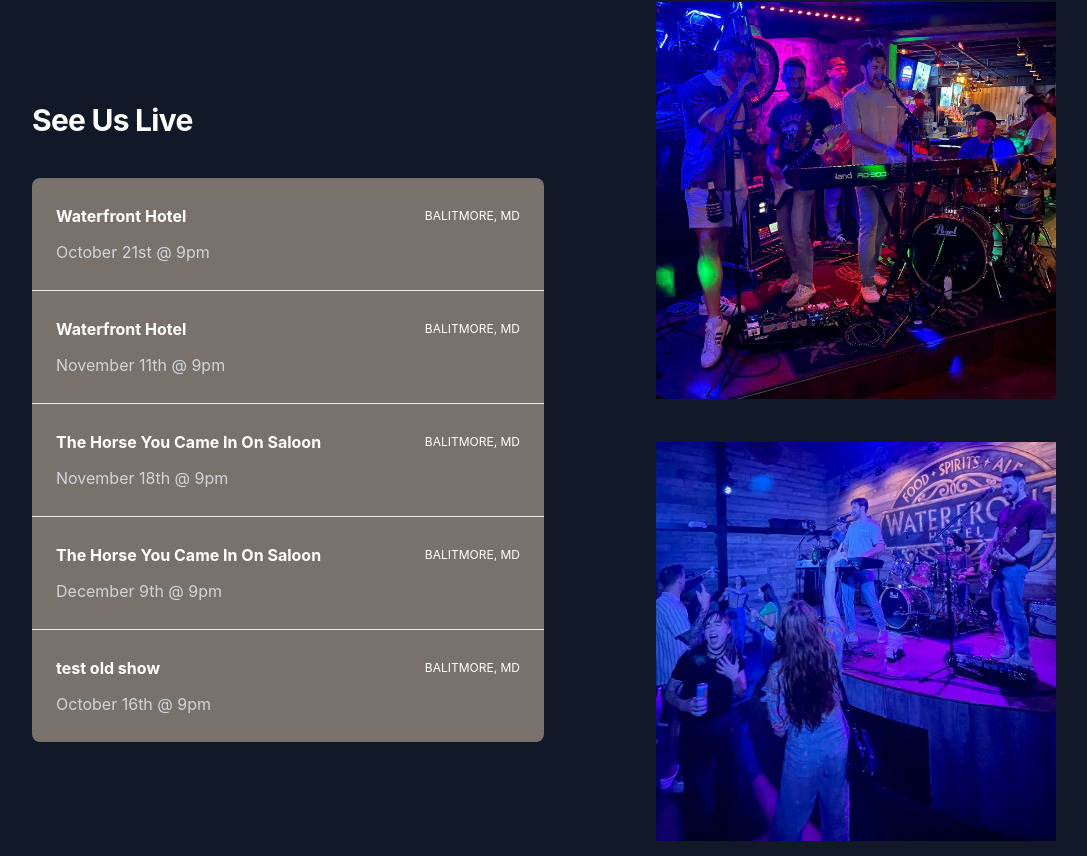
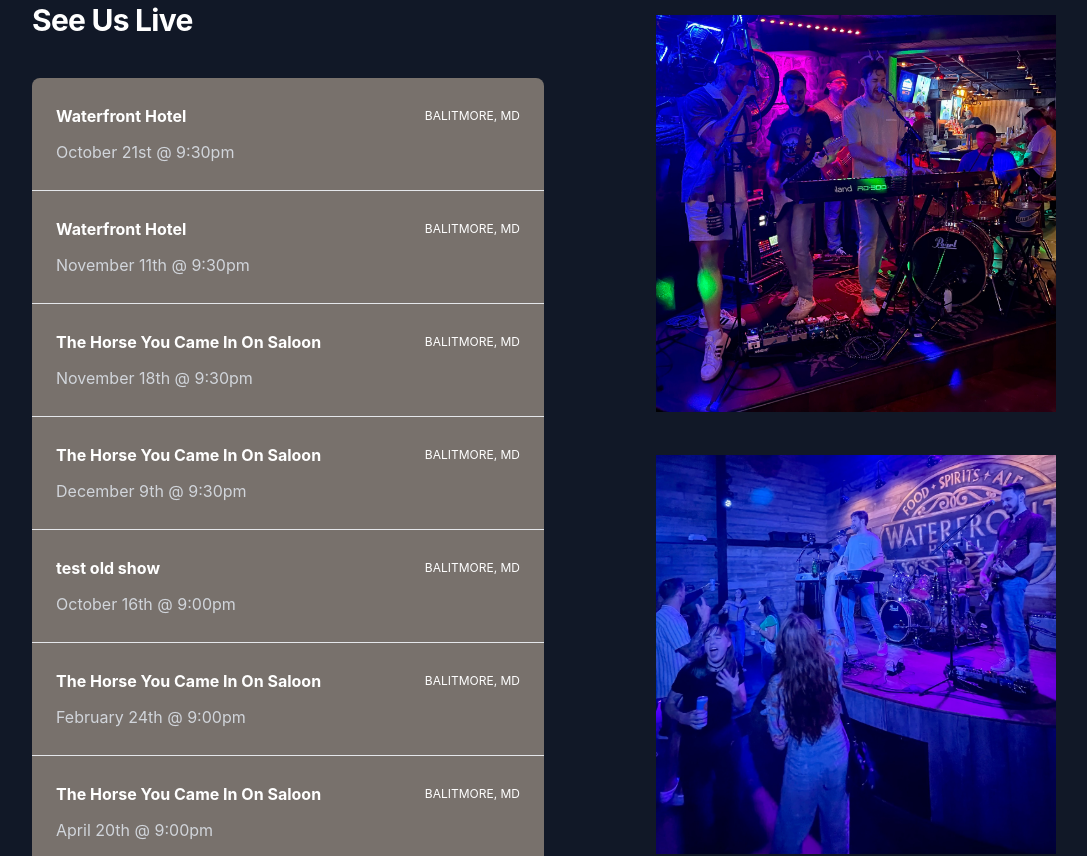
Before and after one commit to jshenk/fourcardset, a React (Create React App) app: page / in a window 1280 px wide. Shown: the part 878-1734 px from the top of the page, without its empty margins (96-1183 px from the left). Built offline with nearby package versions, Linux system fonts and the light colour scheme.

Commit message:
Add new shows

```diff
--- a/src/Events.js
+++ b/src/Events.js
@@ -4,32 +4,28 @@ const cards = [
   {
     name: 'Waterfront Hotel',
     location: 'Balitmore, MD',
-    date: '2023-10-21T21:00:00',
-    time: '9:00 pm',
+    date: '2023-10-21T21:30:00',
     link: 'https://maps.app.goo.gl/6MwuwqL5zuxxDgAx7',
     id: 1,
   },
   {
     name: 'Waterfront Hotel',
     location: 'Balitmore, MD',
-    date: '2023-11-11T21:00:00',
-    time: '9:00 pm',
+    date: '2023-11-11T21:30:00',
     link: 'https://maps.app.goo.gl/6MwuwqL5zuxxDgAx7',
     id: 2,
   },
   {
     name: 'The Horse You Came In On Saloon',
     location: 'Balitmore, MD',
-    date: '2023-11-18T21:00:00',
-    time: '9:00 pm',
+    date: '2023-11-18T21:30:00',
     link: 'https://maps.app.goo.gl/9mGREGDpzSeVmv1G7',
     id: 3,
   },
   {
     name: 'The Horse You Came In On Saloon',
     location: 'Balitmore, MD',
-    date: '2023-12-09T21:00:00',
-    time: '9:00 pm',
+    date: '2023-12-09T21:30:00',
     link: 'https://maps.app.goo.gl/9mGREGDpzSeVmv1G7',
     id: 4,
   },
@@ -37,9 +33,22 @@ const cards = [
     name: 'test old show',
     location: 'Balitmore, MD',
     date: '2023-10-16T21:00:00',
-    time: '9:00 pm',
     link: 'https://maps.app.goo.gl/6MwuwqL5zuxxDgAx7',
     id: 5,
+  },
+  {
+    name: 'The Horse You Came In On Saloon',
+    location: 'Balitmore, MD',
+    date: '2024-02-24T21:00:00',
+    link: 'https://maps.app.goo.gl/9mGREGDpzSeVmv1G7',
+    id: 6,
+  },
+  {
+    name: 'The Horse You Came In On Saloon',
+    location: 'Balitmore, MD',
+    date: '2024-04-20T21:00:00',
+    link: 'https://maps.app.goo.gl/9mGREGDpzSeVmv1G7',
+    id: 6,
   },
 ];
 
@@ -57,7 +66,7 @@ const Events = () => {
     <div className="divide-y rounded-lg bg-stone-500">
       {filteredData.map((card) => {
         const momentDate = moment(card.date);
-        const formattedDate = momentDate.format('MMMM Do @ ha');
+        const formattedDate = momentDate.format('MMMM Do @ h:mma');
 
         return (
           <div key={card.id} className="flex p-6">
--- a/src/Home.js
+++ b/src/Home.js
@@ -19,13 +19,13 @@ const Home = () => {
           autoPlay
           muted
           loop
-          className="object-cover w-full overflow-hidden h-[400px] lg:h-screen lg:w-2/3"
+          className="object-cover w-full overflow-hidden h-[400px] lg:h-screen lg:w-3/5"
         >
           <source src={BannerVideo} type="video/webm" />
           <source src={BannerVideoMP4} type="video/mp4" />
           Your browser does not support the video tag.
         </video>
-        <div className="z-10 px-5 py-10 align-middle lg:h-screen lg:w-1/3 lg:flex lg:flex-wrap lg:items-center lg:pb-3">
+        <div className="z-10 px-5 py-10 align-middle lg:h-screen lg:w-2/5 lg:flex lg:flex-wrap lg:items-center lg:pb-3">
           <img
             src={BandLogo}
             height="400px"
```
